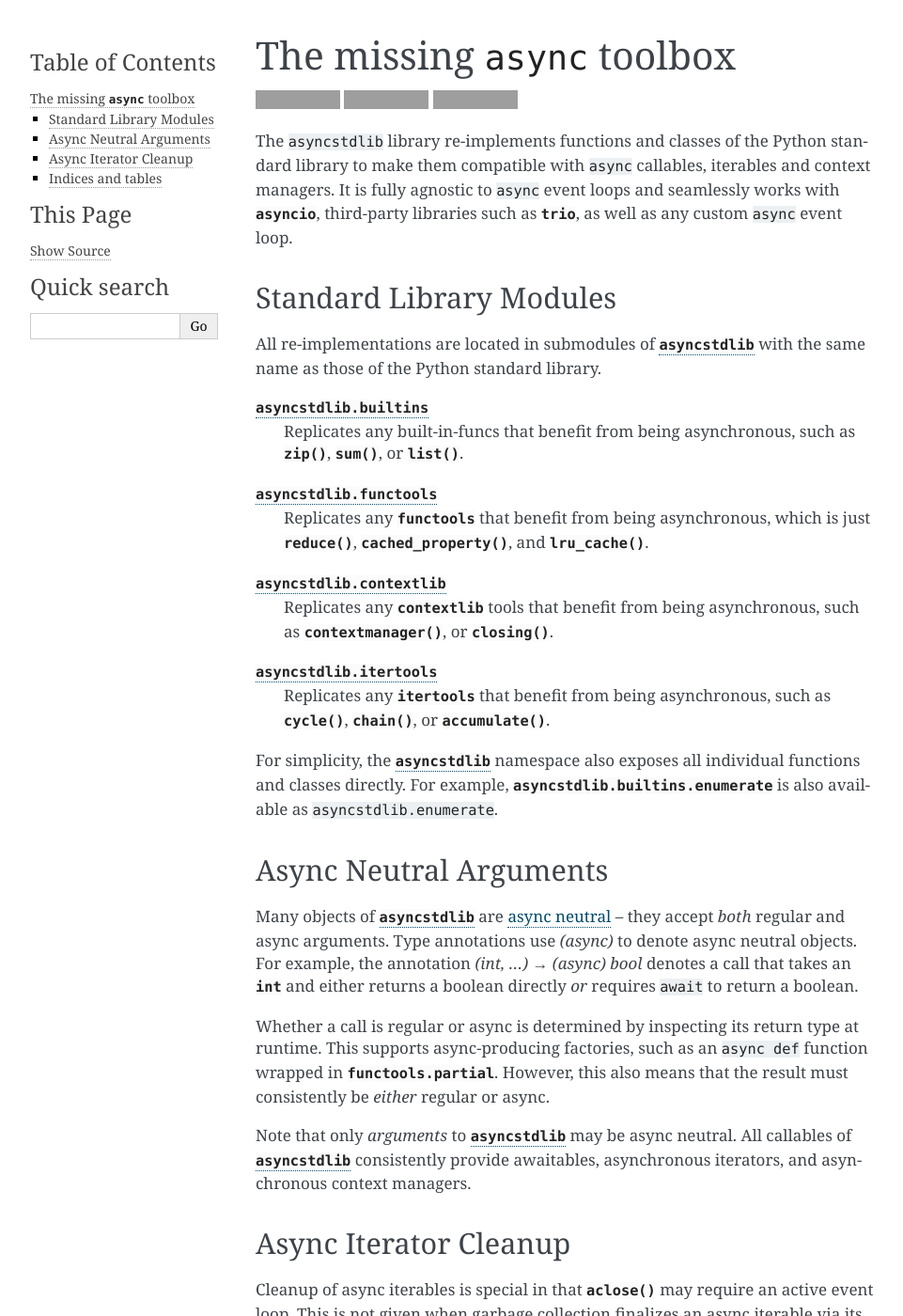
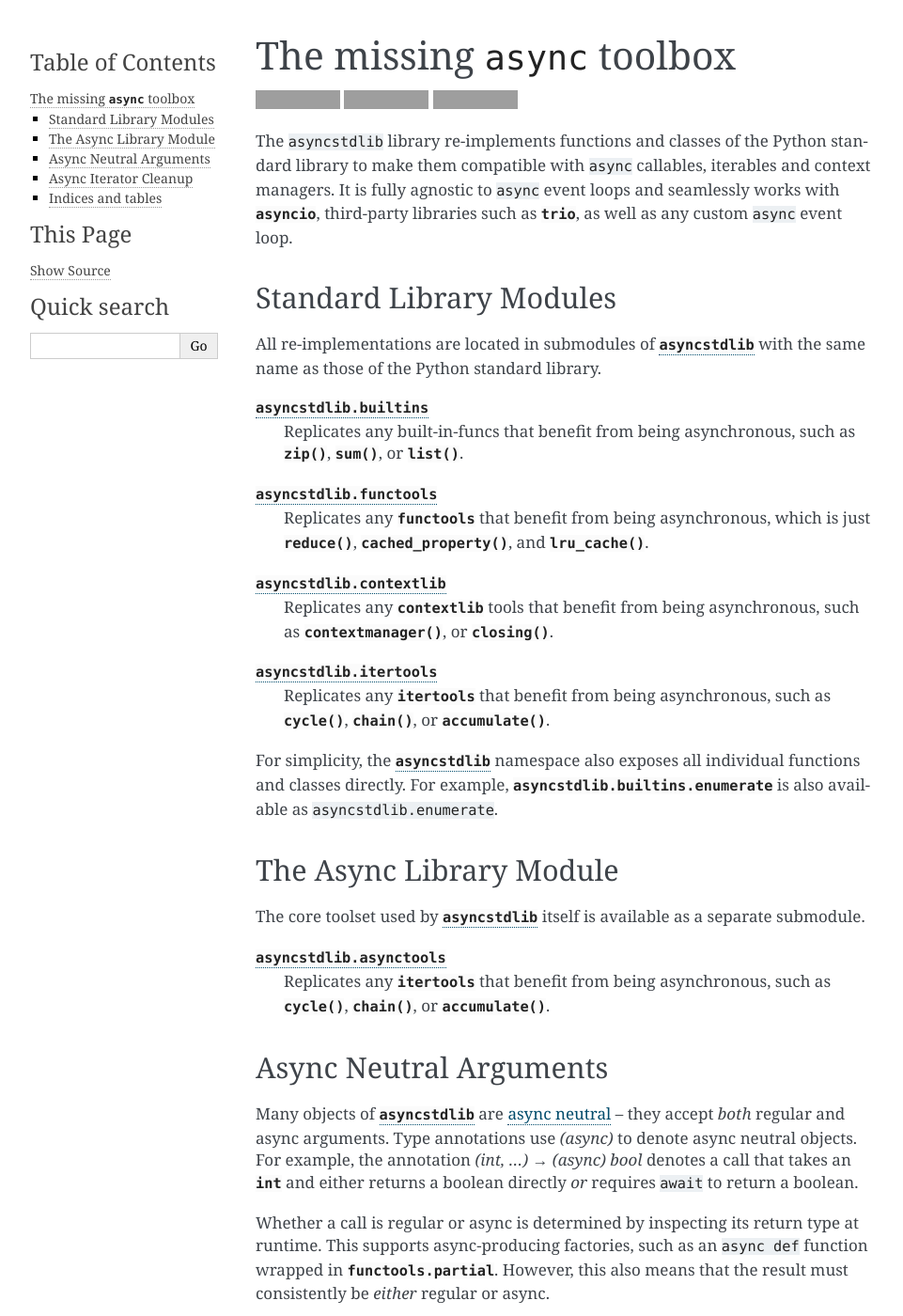
Before and after one commit to maxfischer2781/asyncstdlib, a Sphinx documentation site: the page built from docs/index.rst, in a window 1280 px wide and 1400 px high. Shown: the whole window at 94% size, without its empty margins (148-1109 px from the left). Built offline with Sphinx 7.4.7, drawn with Linux system fonts in a browser that asks for light colours; formulas are drawn with MathJax 3; grey boxes are pictures that could not be loaded.

Commit message:
added docs for asynctools submodule

```diff
--- a/docs/index.rst
+++ b/docs/index.rst
@@ -73,6 +73,18 @@ functions and classes directly.
 For example, :py:mod:`asyncstdlib.builtins.enumerate` is also available
 as ``asyncstdlib.enumerate``.
 
+The Async Library Module
+========================
+
+The core toolset used by :py:mod:`asyncstdlib` itself is available
+as a separate submodule.
+
+:py:mod:`asyncstdlib.asynctools`
+    Replicates any :py:mod:`itertools` that benefit from being asynchronous,
+    such as :py:func:`~asyncstdlib.itertools.cycle`,
+    :py:func:`~asyncstdlib.itertools.chain`,
+    or :py:func:`~asyncstdlib.itertools.accumulate`.
+
 Async Neutral Arguments
 =======================
 
```
Also changed, not shown: docs/source/api/asynctools.rst (added, +14 -0 lines).
